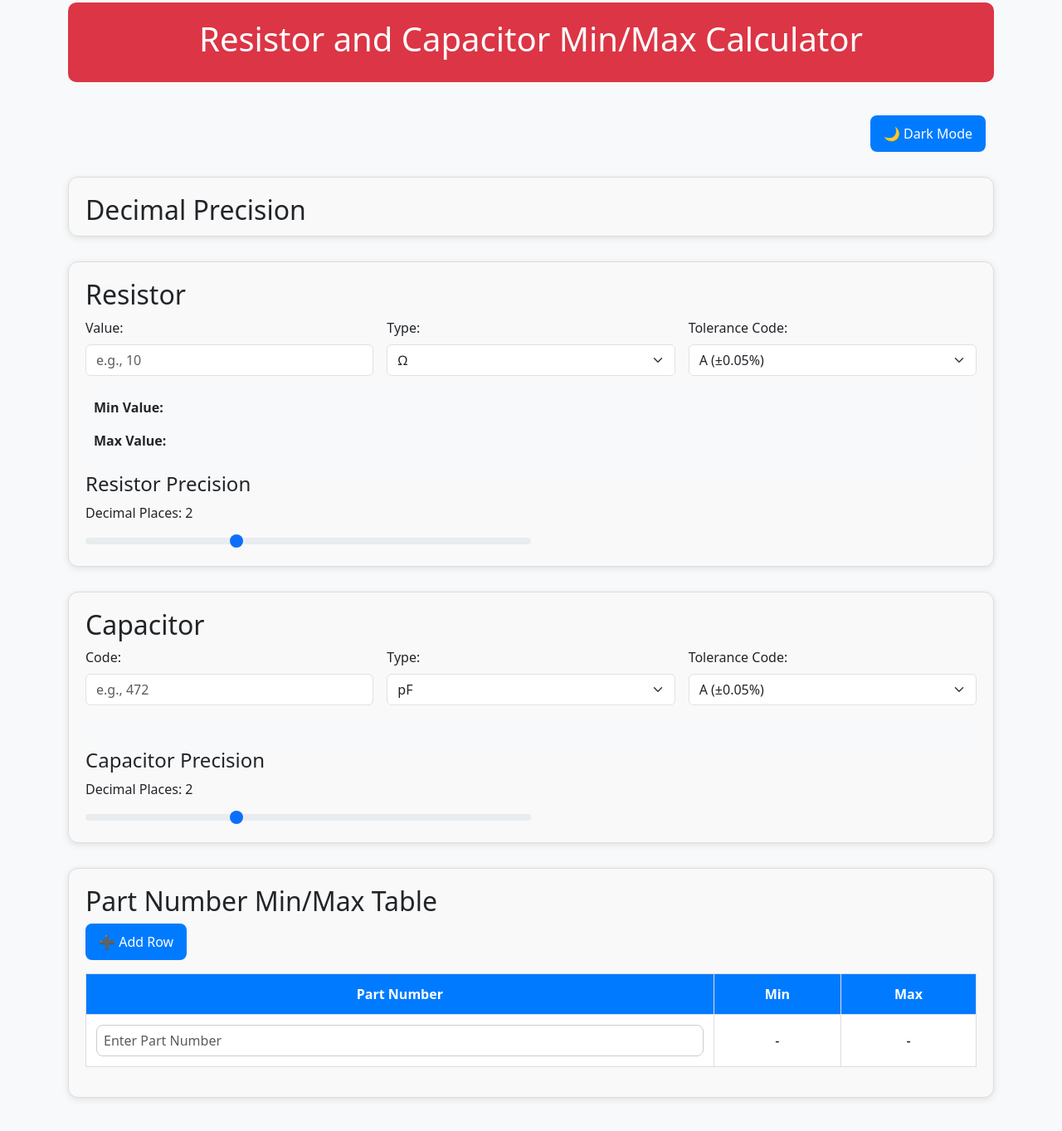
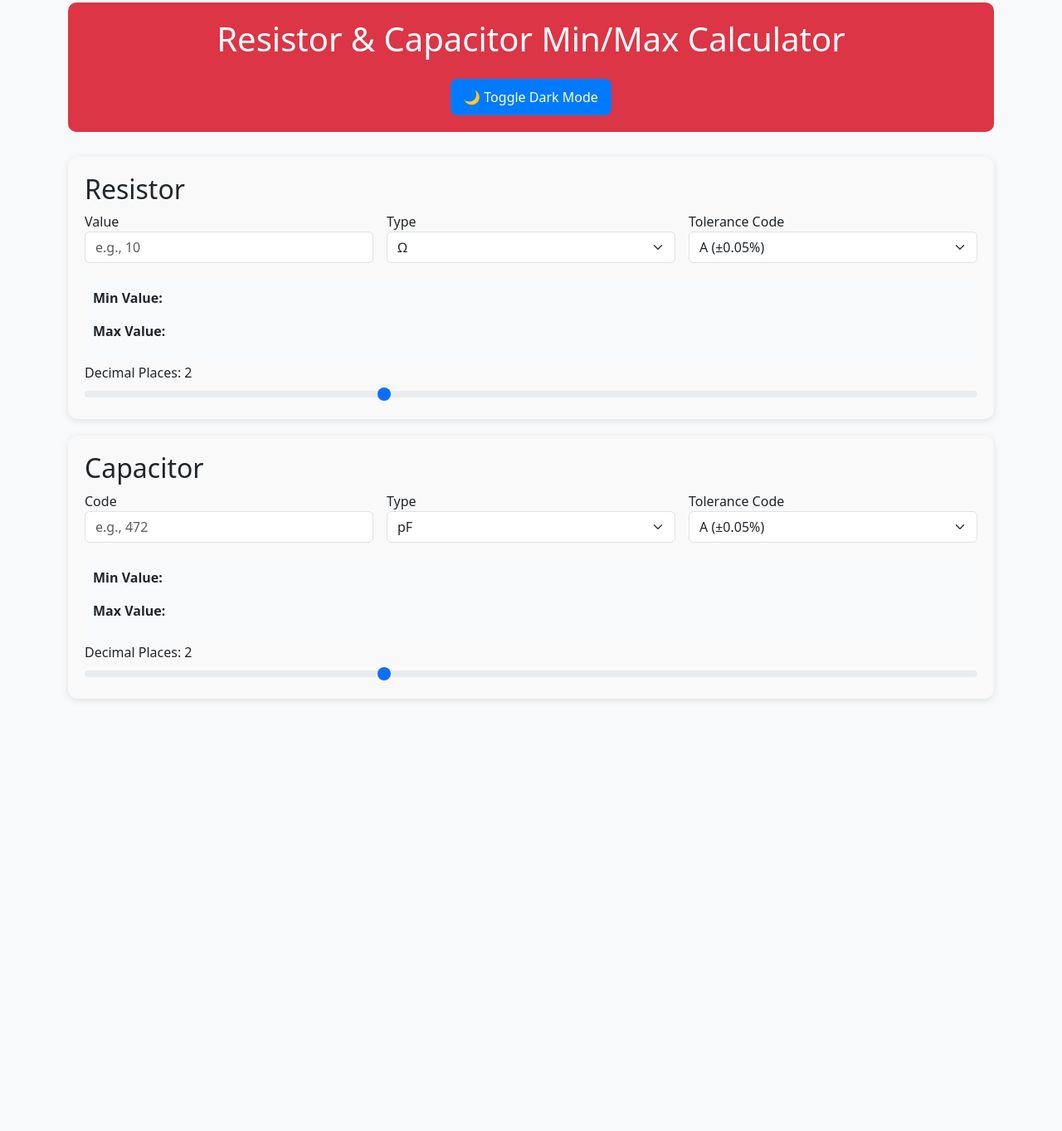
Before and after one commit to vandan100101/Resistor-Capacitor-Calculator, a plain HTML site: page index.html in a window 1280 px wide. Shown: the part 17-1380 px from the top of the page at 83% size. After the commit the page ends 879 px from the top, so only its background shows below. Drawn offline with nearby package versions, Linux system fonts and the light colour scheme.

Commit message:
Update index.html

```diff
--- a/index.html
+++ b/index.html
@@ -1,43 +1,28 @@
 <!DOCTYPE html>
 <html lang="en">
 <head>
-    <meta charset="UTF-8">
-    <meta name="viewport" content="width=device-width, initial-scale=1.0">
-    <title>Resistor and Capacitor Min/Max Calculator</title>
-    <!-- Bootstrap CSS -->
+  <meta charset="UTF-8" />
+  <meta name="viewport" content="width=device-width, initial-scale=1.0" />
+  <title>Min/Max Calculator</title>
   <link href="https://cdn.jsdelivr.net/npm/bootstrap@5.3.0-alpha1/dist/css/bootstrap.min.css" rel="stylesheet">
   <link rel="stylesheet" href="style.css">
 </head>
 <body>
-    <div class="container ">
-        <!-- Header -->
-        <div class="header ">
-            <h1>Resistor and Capacitor Min/Max Calculator</h1>
+  <div class="container">
+    <div class="header">
+      <h1>Resistor & Capacitor Min/Max Calculator</h1>
+      <button class="btn btn-dark mt-3" onclick="toggleDarkMode()">🌙 Toggle Dark Mode</button>
     </div>
 
-
-        <div style="text-align: right; padding: 10px;">
-            <button class="btn btn-dark" onclick="toggleDarkMode()">🌙 Dark Mode</button>
-          </div>
-
-
-        <!-- Decimal Precision Control -->
-        <div class="section section-container">
-            <h2>Decimal Precision</h2>
-            <div class="row g-3 align-items-center">
-            </div>
-        </div>
-
-        <!-- Resistor Section -->
-        <div class="section section-container">
+    <div class="section-container">
       <h2>Resistor</h2>
       <div class="row g-3">
         <div class="col-md-4">
-                    <label for="resistorValue" class="form-label">Value:</label>
-                    <input type="text" class="form-control" id="resistorValue" placeholder="e.g., 10">
+          <label for="resistorValue">Value</label>
+          <input type="text" class="form-control" id="resistorValue" placeholder="e.g., 10" />
         </div>
         <div class="col-md-4">
-                    <label for="resistorType" class="form-label">Type:</label>
+          <label for="resistorType">Type</label>
           <select class="form-select" id="resistorType">
             <option value="Ω">Ω</option>
             <option value="mΩ">mΩ</option>
@@ -46,7 +31,7 @@
           </select>
         </div>
         <div class="col-md-4">
-                    <label for="resistorTolerance" class="form-label">Tolerance Code:</label>
+          <label for="resistorTolerance">Tolerance Code</label>
           <select class="form-select" id="resistorTolerance">
                         <option value="A">A (±0.05%)</option>
                         <option value="B">B (±0.1%)</option>
@@ -69,27 +54,23 @@
           </select>
         </div>
       </div>
-            <div class="result mt-3">
+      <div class="result">
         <p>Min Value: <span id="resistorMinValue"></span></p>
         <p>Max Value: <span id="resistorMaxValue"></span></p>
       </div>
-            <div class="col-md-6">
-                <h4>Resistor Precision</h4>
-                <label for="resistorPrecision" class="form-label">Decimal Places: <span id="resistorDecimalValue">2</span></label>
-                <input type="range" class="form-range" min="0" max="6" value="2" id="resistorPrecision">
-            </div>
+      <label class="precision-label">Decimal Places: <span id="resistorDecimalValue">2</span></label>
+      <input type="range" class="form-range" min="0" max="6" value="2" id="resistorPrecision" />
     </div>
 
-        <!-- Capacitor Section -->
-        <div class="section section-container">
+    <div class="section-container">
       <h2>Capacitor</h2>
       <div class="row g-3">
         <div class="col-md-4">
-                    <label for="capacitorCode" class="form-label">Code:</label>
-                    <input type="text" class="form-control" id="capacitorCode" placeholder="e.g., 472">
+          <label for="capacitorCode">Code</label>
+          <input type="text" class="form-control" id="capacitorCode" placeholder="e.g., 472" />
         </div>
         <div class="col-md-4">
-                    <label for="capacitorType" class="form-label">Type:</label>
+          <label for="capacitorType">Type</label>
           <select class="form-select" id="capacitorType">
             <option value="pF">pF</option>
             <option value="nF">nF</option>
@@ -97,7 +78,7 @@
           </select>
         </div>
         <div class="col-md-4">
-                    <label for="capacitorTolerance" class="form-label">Tolerance Code:</label>
+          <label for="capacitorTolerance">Tolerance Code</label>
           <select class="form-select" id="capacitorTolerance">
                         <option value="A">A (±0.05%)</option>
                         <option value="B">B (±0.1%)</option>
@@ -120,41 +101,21 @@
           </select>
         </div>
       </div>
-            <div class="result mt-3">
-                <p> <span id="capacitorMinValue"></span></p>
-                <p> <span id="capacitorMaxValue"></span></p>
+      <div class="result">
+        <p>Min Value: <span id="capacitorMinValue"></span></p>
+        <p>Max Value: <span id="capacitorMaxValue"></span></p>
       </div>
-            <div class="col-md-6">
-                <h4>Capacitor Precision</h4>
-                <label for="capacitorPrecision" class="form-label">Decimal Places: <span id="capacitorDecimalValue">2</span></label>
-                <input type="range" class="form-range" min="0" max="6" value="2" id="capacitorPrecision">
+      <label class="precision-label">Decimal Places: <span id="capacitorDecimalValue">2</span></label>
+      <input type="range" class="form-range" min="0" max="6" value="2" id="capacitorPrecision" />
     </div>
   </div>
 
-        <!-- Right Section: Dynamic Table -->
-        <div class="section section-container">
-            <h2>Part Number Min/Max Table</h2>
-            <button class="btn btn-primary mb-3" onclick="addRow()">➕ Add Row</button>
-            <div class="table-responsive">
-                <table class="table table-bordered" id="partsTable">
-                    <thead>
-                        <tr>
-                            <th>Part Number</th>
-                            <th>Min</th>
-                            <th>Max</th>
-                        </tr>
-                    </thead>
-                    <tbody>
-                        <!-- Rows will be inserted here -->
-                    </tbody>
-                </table>
-            </div>
-        </div>
-
-    </div>
-
-    <!-- Bootstrap JS -->
+  <script>
+    function toggleDarkMode() {
+      document.body.classList.toggle("dark-mode");
+    }
+  </script>
+  <script src="script.js"></script>
   <script src="https://cdn.jsdelivr.net/npm/bootstrap@5.3.0-alpha1/dist/js/bootstrap.bundle.min.js"></script>
-    <script src="script.js"></script>
 </body>
 </html>
```
Lines whose indentation alone changed are shown as unchanged.
